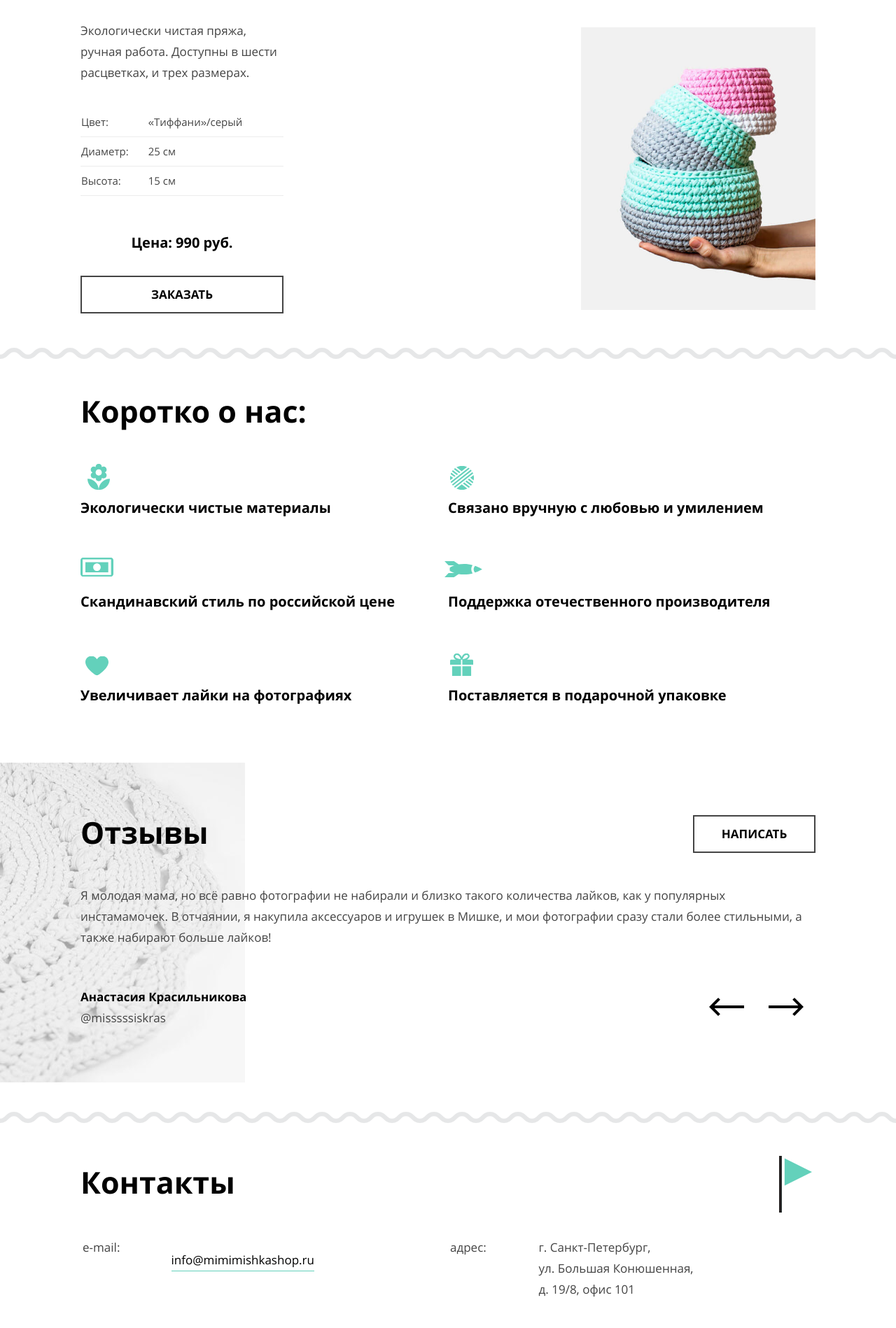
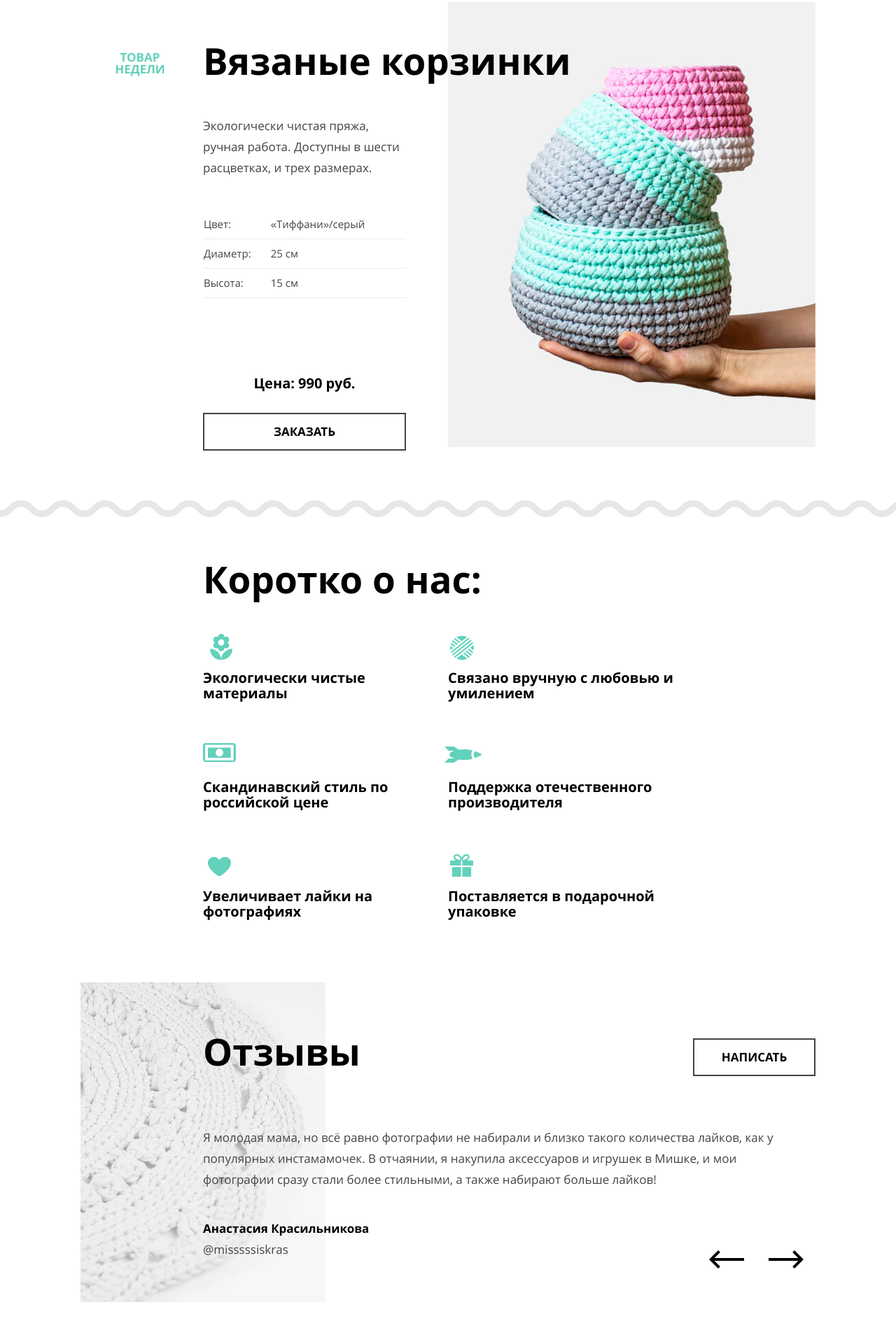
Before and after one commit to maximus-dr/mishka, a website: page src/index.html in a window 1280 px wide. Shown: the part 902-2800 px from the top of the page at 70% size. Drawn offline with nearby package versions, Linux system fonts and the light colour scheme; files that its build step writes are made by us from their sources.

Commit message:
Added styles for main section desktop version

```diff
--- a/src/sass/main/advantages.scss
+++ b/src/sass/main/advantages.scss
@@ -145,3 +145,20 @@
     }
   }
 }
+
+
+@media (min-width: $desktop-width) {
+  .advantages {
+    margin-bottom: 30px;
+    padding-top: 60px;
+  }
+
+  .advantages__title {
+    font-size: 53px;
+    line-height: 57px;
+  }
+
+  .advantages__wrapper {
+    padding: 0 175px;
+  }
+}
--- a/src/sass/main/cats.scss
+++ b/src/sass/main/cats.scss
@@ -95,3 +95,19 @@
     }
   }
 }
+
+
+@media (min-width: $desktop-width) {
+  .cats {
+    margin-bottom: 0;
+  }
+
+  .cats__link {
+    padding: 30px 350px 30px 40px;
+    font-size: 20px;
+
+    &:hover {
+      padding-bottom: 35px;
+    }
+  }
+}
--- a/src/sass/main/contacts.scss
+++ b/src/sass/main/contacts.scss
@@ -152,3 +152,70 @@
     margin-right: auto;
   }
 }
+
+
+@media (min-width: $desktop-width) {
+  .contacts__wrapper {
+    flex-direction: column;
+    flex-wrap: nowrap;
+    padding-left: 170px;
+    padding-right: 525px;
+  }
+
+  .contacts__title {
+    margin-bottom: 45px;
+    padding-top: 10px;
+    font-size: 53px;
+    line-height: 57px;
+
+    &::before {
+      top: 5px;
+      left: -105px;
+    }
+  }
+
+  .contacts__list {
+    width: 100%;
+
+    &:last-of-type {
+      margin-bottom: 80px;
+    }
+  }
+
+  .contacts__field {
+    width: 22%;
+  }
+
+  .contacts__map-container {
+    position: absolute;
+    top: 0;
+    left: 0;
+    right: 0;
+    width: 1050px;
+    margin: 0 auto;
+  }
+
+  .contacts__map {
+    position: absolute;
+    top: 0;
+    right: 0;
+    width: 50%;
+  }
+
+  .contacts__map-pin {
+    z-index: 1;
+    margin-left: 220px;
+    margin-top: 140px;
+  }
+
+  .contacts__map-iframe {
+    top: 0;
+    right: 0;
+    left: auto;
+    width: 50%;
+  }
+
+  .contacts__write-us {
+    margin-left: 5px;
+  }
+}
--- a/src/sass/main/highlight.scss
+++ b/src/sass/main/highlight.scss
@@ -165,3 +165,52 @@
     height: 404px;
   }
 }
+
+
+@media (min-width: $desktop-width) {
+  .highlight {
+    padding-top: 70px;
+    padding-bottom: 95px;
+    background-size: auto 24px;
+
+    &::before {
+      top: -14px;
+      background-size: auto 34px;
+    }
+  }
+
+  .highlight__wrapper {
+    padding-left: 175px;
+  }
+
+  .highlight__title {
+    z-index: 1;
+    padding-top: 55px;
+    font-size: 53px;
+    line-height: 57px;
+  }
+
+  .highlight__info {
+    top: 70px;
+    left: 40px;
+  }
+
+  .highlight__desc {
+    margin-bottom: 45px;
+  }
+
+  .highlight__list {
+    margin-bottom: 110px;
+  }
+
+  .highlight__image {
+    right: 0;
+    top: 0;
+    width: 525px;
+    height: 636px;
+  }
+
+  .highlight__price {
+    margin-bottom: 30px;
+  }
+}
--- a/src/sass/main/main.scss
+++ b/src/sass/main/main.scss
@@ -90,3 +90,37 @@
     line-height: 30px;
   }
 }
+
+
+@media (min-width: $desktop-width) {
+  .main {
+    margin-top: -40px;
+    background-image: url("../img/hero-desktop@1x.jpg"), linear-gradient(to bottom, #f9f9f9 745px, #ffffff 745px);
+
+    @media (min-resolution: $retina-dpi), (min-resolution: $retina-dppx) {
+      background-image: url("../img/hero-desktop@2x.jpg"), linear-gradient(to bottom, #f9f9f9 745px, #ffffff 745px);
+      background-size: 1150px auto, auto;
+    }
+
+    &--inner {
+      background-image: none;
+    }
+  }
+
+  .main__title {
+    margin: 0 auto;
+    padding-top: 155px;
+    font-size: 53px;
+    line-height: 57px;
+
+    &--inner {
+      padding-top: 95px;
+      padding-bottom: 115px;
+      background-size: auto 34px;
+    }
+  }
+
+  .main__text {
+    padding: 105px 175px 75px 175px;
+  }
+}
--- a/src/sass/main/reviews.scss
+++ b/src/sass/main/reviews.scss
@@ -167,3 +167,46 @@
     width: 175px;
   }
 }
+
+
+@media (min-width: $desktop-width) {
+  .reviews {
+    margin-bottom: 70px;
+    padding: 0;
+    padding-bottom: 95px;
+    background-image: url("../img/bg-zigzag-line.svg");
+    background-size: auto 24px;
+    background-position: 0 100%;
+    background-repeat: repeat-x;
+  }
+
+  .reviews__wrapper {
+    min-height: 457px;
+    padding-left: 175px;
+    background-image: url("../img/review@1x.jpg");
+    background-position: 0 0;
+    background-repeat: no-repeat;
+
+    @media (min-resolution: $retina-dpi), (min-resolution: $retina-dppx) {
+      background-image: url("../img/review@2x.jpg");
+      background-size: 350px auto;
+    }
+  }
+
+  .reviews__title {
+    order: -2;
+    width: 335px;
+    padding-top: 70px;
+    font-size: 53px;
+    line-height: 57px;
+  }
+
+  .reviews__text {
+    margin-bottom: 40px;
+    padding-right: 30px;
+  }
+
+  .reviews__write {
+    margin-top: 80px;
+  }
+}
```
